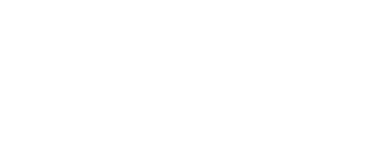
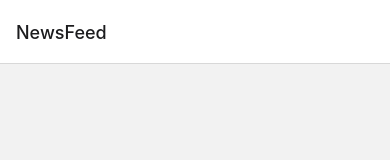
Before and after one commit to oamr-abdelaziz/NewsFeed-ReactNative, a React Native app: screen /NewsFeed in a window 390 px wide. Shown: the top 160 px of the page. Built offline with nearby package versions, Linux system fonts and the light colour scheme.

Commit message:
build(navigation): Navigation Component

```diff
--- a/App.tsx
+++ b/App.tsx
@@ -12,9 +12,12 @@
 import {
   StyleSheet,
 } from 'react-native';
+import Navigation from './src/navigation';
 const App = () => {
   return (
-    <></>
+    <>
+      <Navigation/>
+    </>
   );
 };
 
--- a/package.json
+++ b/package.json
@@ -11,8 +11,12 @@
     "release": "standard-version"
   },
   "dependencies": {
+    "@react-navigation/native": "^6.0.8",
+    "@react-navigation/native-stack": "^6.5.2",
     "react": "17.0.2",
     "react-native": "0.68.0",
+    "react-native-safe-area-context": "^4.2.4",
+    "react-native-screens": "^3.13.1",
     "standard-version": "^9.3.2"
   },
   "devDependencies": {
--- /dev/null
+++ b/src/navigation/index.js
@@ -0,0 +1,32 @@
+import {NavigationContainer} from '@react-navigation/native';
+import {createNativeStackNavigator} from '@react-navigation/native-stack';
+import React from 'react';
+import { StyleSheet } from 'react-native';
+import DetailedNewFeed from '../screens/DetailedNewFeed';
+import NewsFeed from '../screens/NewsFeed';
+
+const Navigation = () => {
+  const MainStack = createNativeStackNavigator();
+  return (
+    <NavigationContainer>
+      <MainStack.Navigator>
+        <MainStack.Screen
+          name="NewsFeed"
+          component={NewsFeed}
+          options={{title: 'NewsFeed'}}
+        />
+        <MainStack.Screen
+          name="Detailed NewFeed"
+          component={DetailedNewFeed}
+          options={{title: 'NewsFeed Item'}}
+        />
+      </MainStack.Navigator>
+    </NavigationContainer>
+  );
+};
+
+const styles = StyleSheet.create({
+
+})
+
+export default Navigation;
--- /dev/null
+++ b/src/screens/DetailedNewFeed.js
@@ -0,0 +1,13 @@
+import React from 'react';
+import { StyleSheet } from 'react-native';
+
+const DetailedNewFeed=()=>{
+    return(
+        <></>
+    )
+}
+
+const styles = StyleSheet.create({
+
+})
+export default DetailedNewFeed
--- /dev/null
+++ b/src/screens/NewsFeed.js
@@ -0,0 +1,13 @@
+import React from 'react';
+import { StyleSheet } from 'react-native';
+
+const NewsFeed=()=>{
+    return(
+        <></>
+    )
+}
+
+const styles = StyleSheet.create({
+
+})
+export default NewsFeed
```
Also changed, not shown: 1 other file (tests, documents, lock files or other folders).
